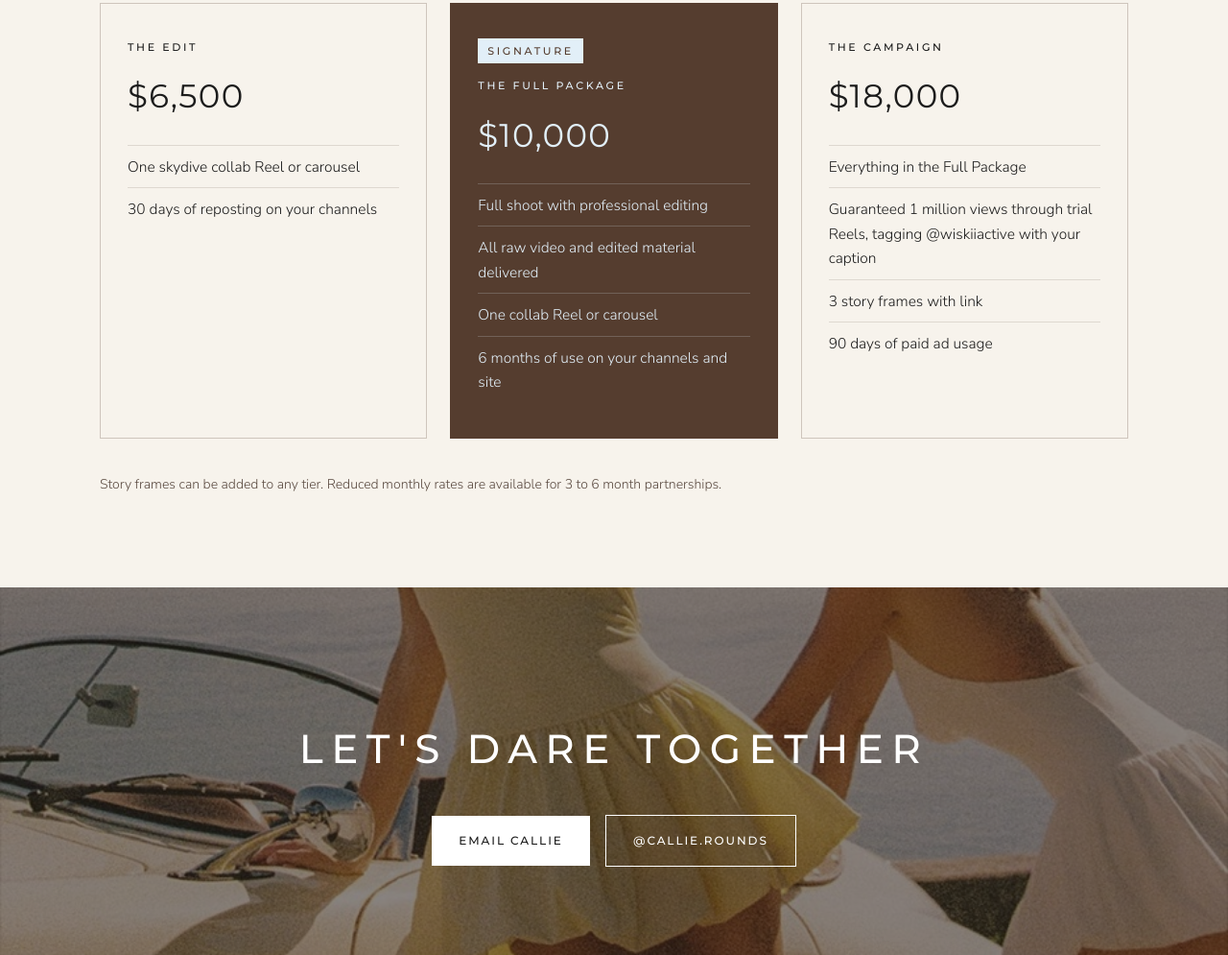
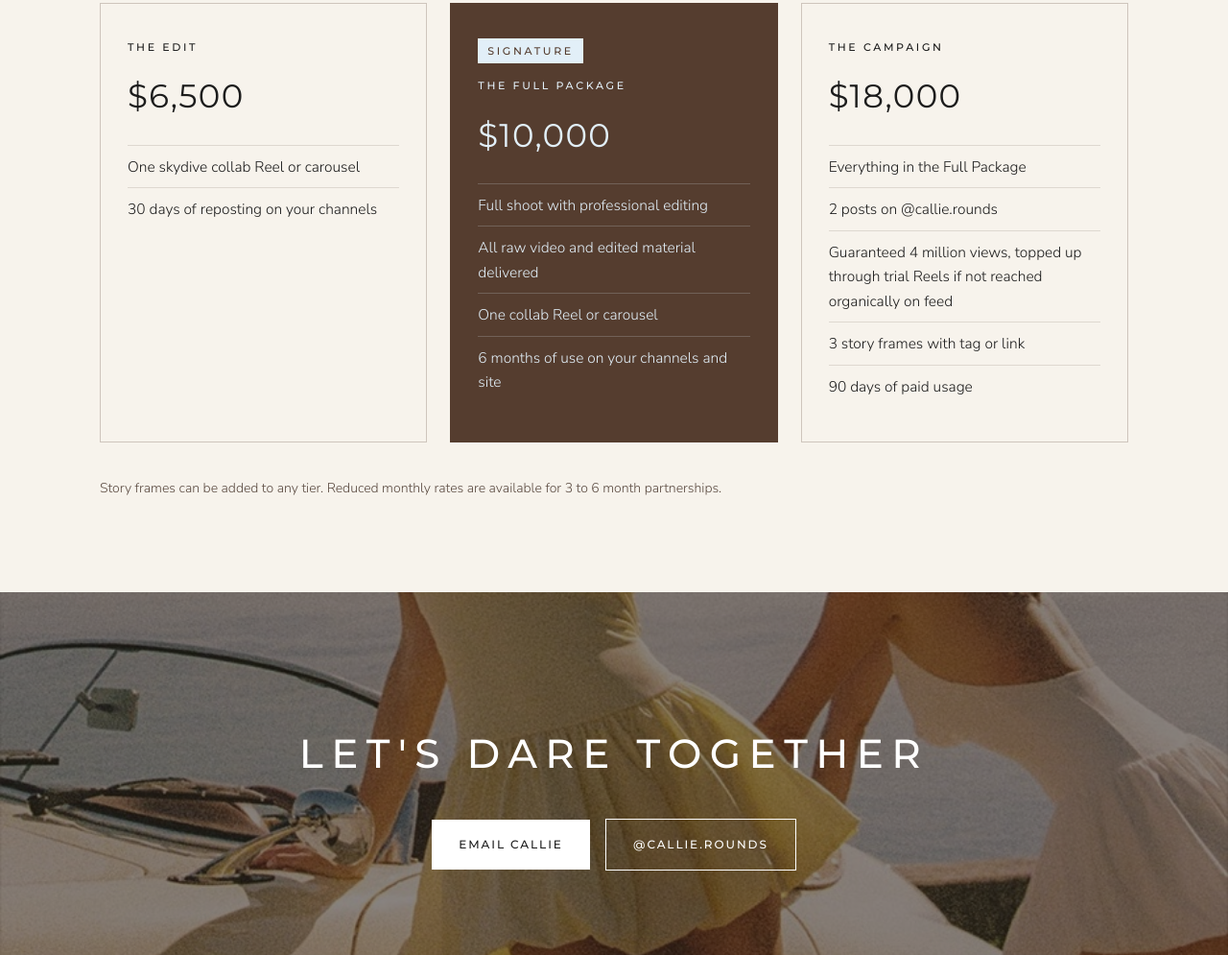
Before and after one commit to callie-rounds-media/wiskii, a plain HTML site: page index.html in a window 1280 px wide. Shown: the part 2470-3465 px from the top of the page at 96% size. Drawn offline with Linux system fonts and the light colour scheme.

Commit message:
$18K tier: 2 posts, 4M views

```diff
--- a/index.html
+++ b/index.html
@@ -157,9 +157,10 @@ footer{text-align:center;padding:28px;background:var(--ink);color:var(--capri)}
         <div class="price">$18,000</div>
         <ul>
           <li>Everything in the Full Package</li>
-          <li>Guaranteed 1 million views through trial Reels, tagging @wiskiiactive with your caption</li>
-          <li>3 story frames with link</li>
-          <li>90 days of paid ad usage</li>
+          <li>2 posts on @callie.rounds</li>
+          <li>Guaranteed 4 million views, topped up through trial Reels if not reached organically on feed</li>
+          <li>3 story frames with tag or link</li>
+          <li>90 days of paid usage</li>
         </ul>
       </div>
     </div>
```
